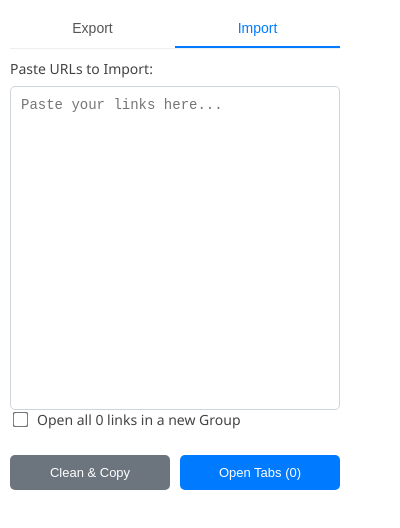
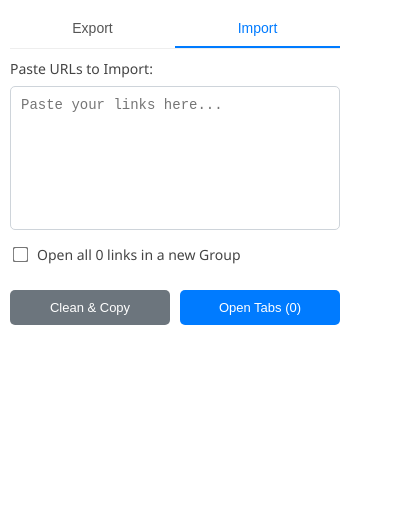
Before and after one commit to SandeepBaskaran/copy-clean-URL, a browser extension: page popup.html in a window 400 px wide. Both pictures are taken after a click on the button "Import". Drawn offline with Linux system fonts and the light colour scheme.

Commit message:
Fix body height to prevent jumping and adjust import textarea height

```diff
--- a/styles.css
+++ b/styles.css
@@ -2,7 +2,7 @@ body {
     margin: 0;
     font-family: 'Segoe UI', Tahoma, Geneva, Verdana, sans-serif;
     width: 350px;
-    height: 500px;
+    height: 335px; /* Fixed height to prevent jumping */
     overflow: hidden; /* Prevent scrollbars on the body */
 }
 
@@ -49,8 +49,8 @@ body {
 .tab-content {
     display: none;
     flex-direction: column;
-    flex-grow: 1; /* Allow content to fill space */
-    min-height: 0; /* Necessary for flex-grow in a fixed-height container */
+    flex-grow: 1;
+    min-height: 0;
 }
 
 .tab-content.active {
@@ -122,9 +122,9 @@ input:checked + .toggle-slider:before { transform: translateX(16px); }
 .preview-area.hidden { display: none; }
 
 /* Import Tab Specifics */
-.import-section { display: flex; flex-direction: column; flex-grow: 1; min-height: 0; }
+.import-section { display: flex; flex-direction: column; flex-grow: 1; min-height: 0; margin-bottom: 15px; }
 .import-label { display: block; margin-bottom: 8px; }
-.import-textarea { width: 100%; border: 1px solid #ced4da; border-radius: 5px; padding: 10px; font-size: 14px; resize: none; flex-grow: 1; box-sizing: border-box; }
+.import-textarea { width: 100%; border: 1px solid #ced4da; border-radius: 5px; padding: 10px; font-size: 14px; resize: none; height: 100%; box-sizing: border-box; }
 
 /* Toast Notification */
 .toast { visibility: hidden; min-width: 150px; background-color: #333; color: #fff; text-align: center; border-radius: 5px; padding: 10px; position: fixed; z-index: 1; left: 50%; transform: translateX(-50%); bottom: 30px; box-shadow: 0 4px 8px rgba(0, 0, 0, 0.2); opacity: 0; transition: opacity 0.5s, visibility 0.5s; }
```
